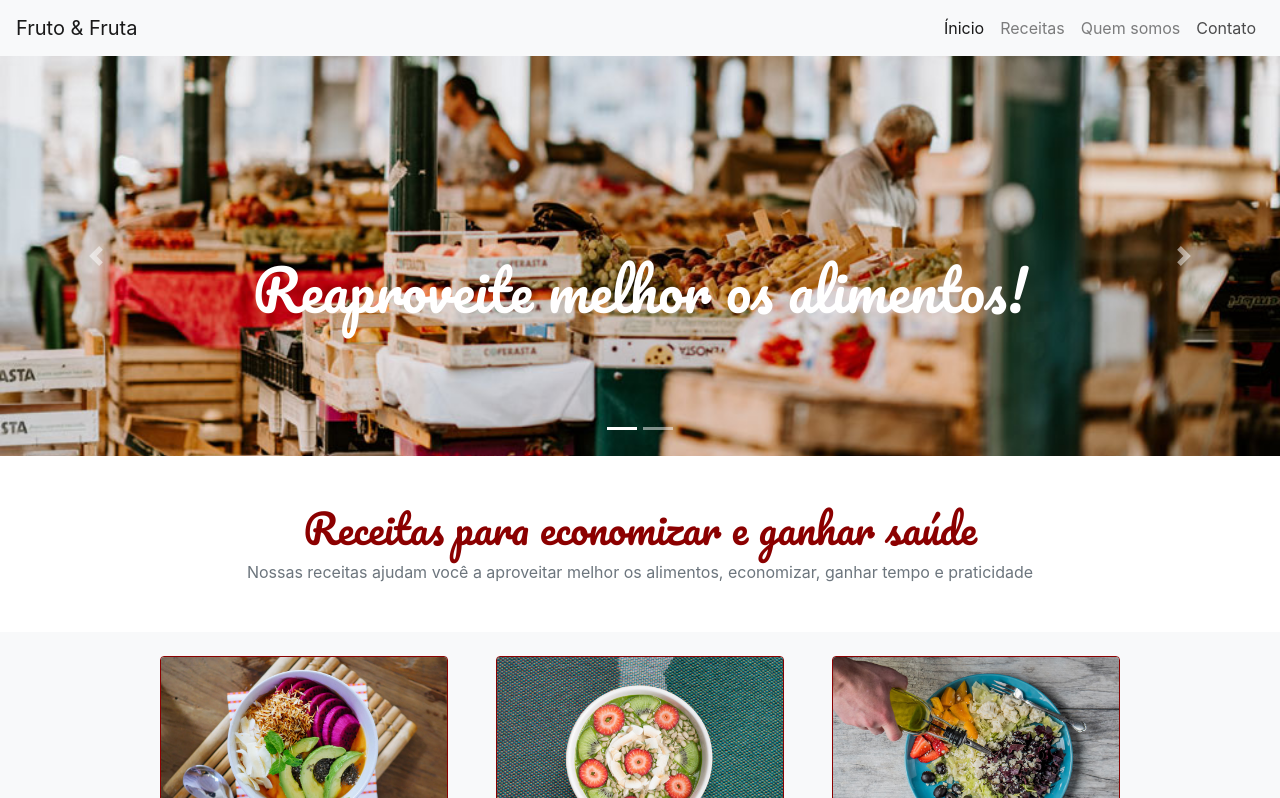
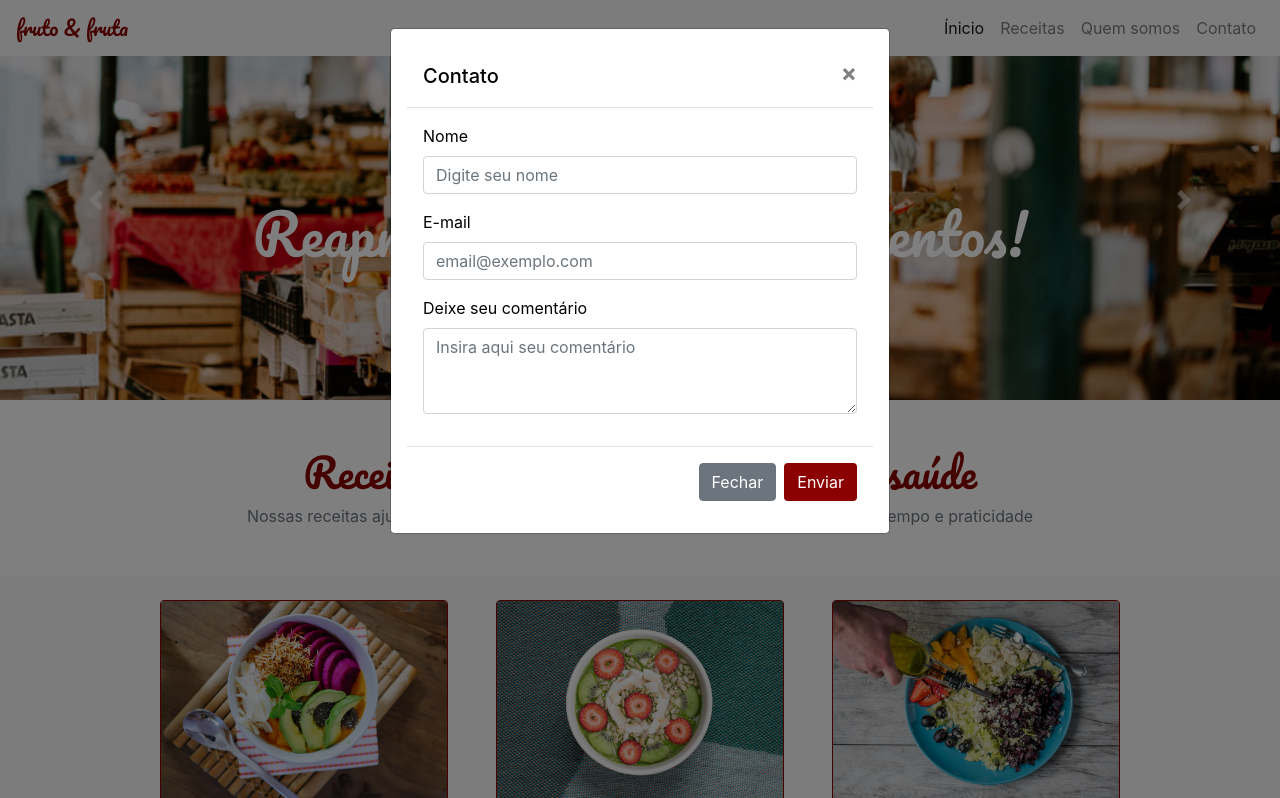
Before and after one commit to PedroHenrique-42/frutaefruto, a plain HTML site: page index.html in a window 1280 px wide. Both pictures are taken after a click on the link "Contato". Shown: the top 798 px of the page. Drawn offline with nearby package versions, Linux system fonts and the light colour scheme.

Commit message:
projeto finalizado

```diff
--- a/index.html
+++ b/index.html
@@ -15,9 +15,10 @@
 
 <body>
   <header>
-    <nav class="navbar navbar-expand-lg navbar-light bg-light">
-      <a class="navbar-brand" href="#">Fruto & Fruta </a>
-      <button class="navbar-toggler" type="button" data-toggle="collapse" data-target="#navbarNav" aria-controls="navbarNav" aria-expanded="false" aria-label="Toggle navigation">
+    <nav class="navbar navbar-expand-lg navbar-light bg-light fixed-top">
+      <a class="navbar-brand fonte-titulo cor-especial" href="#">fruto & fruta </a>
+      <button class="navbar-toggler" type="button" data-toggle="collapse" data-target="#navbarNav"
+        aria-controls="navbarNav" aria-expanded="false" aria-label="Toggle navigation">
         <span class="navbar-toggler-icon"></span>
       </button>
       <div class="collapse navbar-collapse justify-content-end" id="navbarNav">
@@ -32,7 +33,7 @@
             <a class="nav-link" href="#">Quem somos</a>
           </li>
           <li class="nav-item">
-            <a class="nav-link" href="#">Contato</a>
+            <a class="nav-link" href="#" data-toggle="modal" data-target="#modalContato">Contato</a>
           </li>
         </ul>
       </div>
@@ -171,9 +172,49 @@
     </section>
   </main>
 
-  <p>
-    contato:<a href="mailto:email@frutafruto.com.br">email@frutafruto.com.br</a>
-  </p>
+  <footer class="bg-secondary p-3">
+    <p class="text-light m-0 text-center">
+      Contato: <a class="text-light" href="mailto:email@frutafruto.com.br">email@frutafruto.com.br</a>
+    </p>
+  </footer>
+
+  <!-- Modal -->
+  <div class="modal fade" id="modalContato" tabindex="-1" role="dialog" aria-labelledby="exampleModalLabel"
+    aria-hidden="true">
+    <div class="modal-dialog" role="document">
+      <dialog class="modal-content">
+        <header class="modal-header">
+          <h5 class="modal-title" id="exampleModalLabel">Contato</h5>
+          <button type="button" class="close" data-dismiss="modal" aria-label="Fechar">
+            <span aria-hidden="true">&times;</span>
+          </button>
+        </header>
+        <main class="modal-body">
+          <form>
+            <fieldset class="form-group">
+              <label for="formGroupExampleInput">Nome</label>
+              <input type="text" class="form-control" id="formGroupExampleInput" placeholder="Digite seu nome">
+            </fieldset>
+
+            <fieldset class="form-group">
+              <label for="exampleFormControlInput1">E-mail</label>
+              <input type="email" class="form-control" id="exampleFormControlInput1" placeholder="email@exemplo.com">
+            </fieldset>
+
+            <fieldset class="form-group">
+              <label for="exampleFormControlTextarea1">Deixe seu comentário</label>
+              <textarea class="form-control" id="exampleFormControlTextarea1" rows="3"
+                placeholder="Insira aqui seu comentário"></textarea>
+            </fieldset>
+          </form>
+        </main>
+        <footer class="modal-footer">
+          <button type="button" class="btn btn-secondary" data-dismiss="modal">Fechar</button>
+          <button type="button" class="btn botao-cor-especial">Enviar</button>
+        </footer>
+      </dialog>
+    </div>
+  </div>
 
   <!-- JavaScript Bundle with Popper -->
   <script src="https://code.jquery.com/jquery-3.3.1.slim.min.js"
--- a/src/style.css
+++ b/src/style.css
@@ -9,7 +9,7 @@
 }
 
 .cor-especial {
-  color: darkred;
+  color: darkred !important;
 }
 
 .botao-cor-especial {
```
